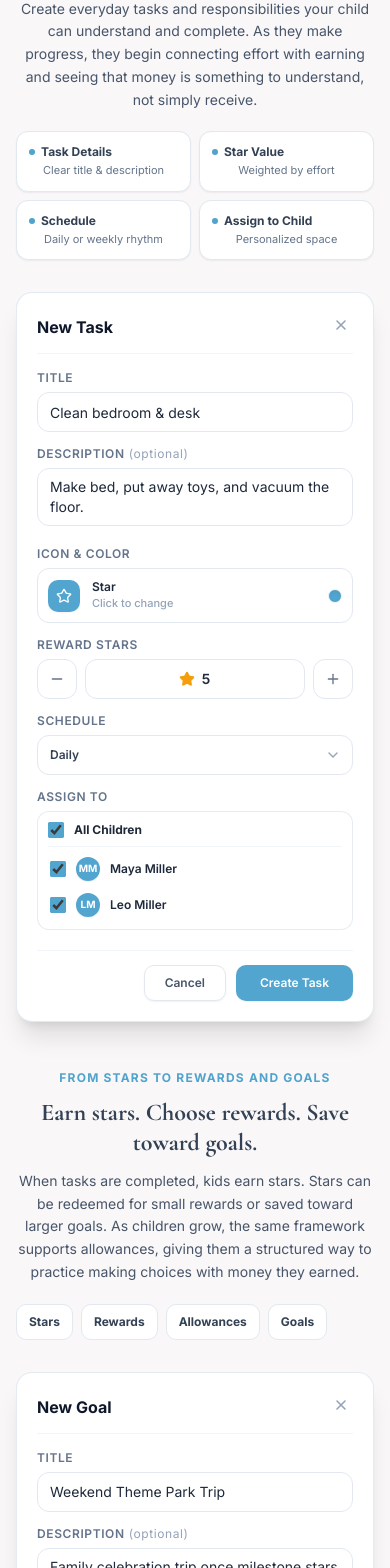
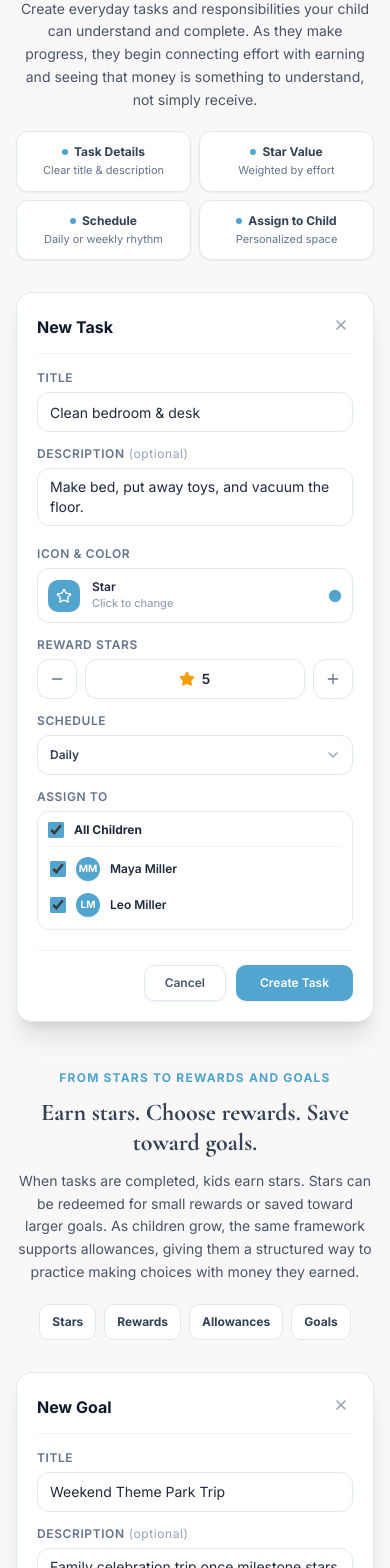
Before and after one commit to Ruhan-AI/1stsavvy, a Next.js app: page /family in a window 390 px wide. Shown: the part 1220-2788 px from the top of the page. Built offline with nearby package versions, Linux system fonts and the light colour scheme.

Commit message:
fix(family): center align callout cards and feature pills

```diff
--- a/src/app/(marketing)/family/page.tsx
+++ b/src/app/(marketing)/family/page.tsx
@@ -107,12 +107,17 @@ export default function FamilyPage() {
                 { label: 'Schedule', desc: 'Daily or weekly rhythm' },
                 { label: 'Assign to Child', desc: 'Personalized space' },
               ].map((callout, idx) => (
-                <div key={idx} className="min-w-0 p-3 sm:p-4 rounded-xl bg-white dark:bg-slate-800 border border-slate-200 dark:border-slate-700 shadow-xs">
-                  <div className="font-bold text-xs sm:text-sm text-brand-navy dark:text-white flex items-center gap-1.5">
+                <div
+                  key={idx}
+                  className="min-w-0 p-3 sm:p-4 rounded-xl bg-white dark:bg-slate-800 border border-slate-200 dark:border-slate-700 shadow-xs flex flex-col items-center justify-center text-center"
+                >
+                  <div className="font-bold text-xs sm:text-sm text-brand-navy dark:text-white flex items-center justify-center gap-1.5">
                     <span className="w-1.5 h-1.5 shrink-0 rounded-full bg-brand-sky" />
                     <span className="min-w-0">{callout.label}</span>
                   </div>
-                  <div className="text-[11px] sm:text-xs text-slate-500 dark:text-slate-400 mt-0.5">{callout.desc}</div>
+                  <div className="text-[11px] sm:text-xs text-slate-500 dark:text-slate-400 mt-0.5 text-center">
+                    {callout.desc}
+                  </div>
                 </div>
               ))}
             </div>
@@ -136,9 +141,12 @@ export default function FamilyPage() {
             <p className="text-slate-600 dark:text-slate-300 text-sm sm:text-base leading-relaxed">
               When tasks are completed, kids earn stars. Stars can be redeemed for small rewards or saved toward larger goals. As children grow, the same framework supports allowances, giving them a structured way to practice making choices with money they earned.
             </p>
-            <div className="flex flex-wrap gap-2 pt-2">
+            <div className="flex flex-wrap items-center justify-center gap-2 pt-2">
               {['Stars', 'Rewards', 'Allowances', 'Goals'].map((label) => (
-                <span key={label} className="inline-flex items-center min-h-[36px] px-3 sm:px-3.5 rounded-lg bg-white dark:bg-slate-800 border border-slate-200 dark:border-slate-700 text-xs font-bold text-brand-navy dark:text-slate-200 whitespace-nowrap">
+                <span
+                  key={label}
+                  className="inline-flex items-center min-h-[36px] px-3 sm:px-3.5 rounded-lg bg-white dark:bg-slate-800 border border-slate-200 dark:border-slate-700 text-xs font-bold text-brand-navy dark:text-slate-200 whitespace-nowrap"
+                >
                   {label}
                 </span>
               ))}
@@ -164,7 +172,7 @@ export default function FamilyPage() {
             <p className="text-slate-600 dark:text-slate-300 text-sm sm:text-base leading-relaxed">
               Kids see what they need to see: their tasks, their stars, their rewards, and their goals. Parents manage the system, approve tasks, set allowances, and keep full visibility into the family environment without giving children access to adult finances.
             </p>
-            <div className="p-3 sm:p-4 rounded-xl bg-slate-50 dark:bg-slate-800/80 border border-slate-200 dark:border-slate-700 flex items-start sm:items-center gap-3">
+            <div className="p-3 sm:p-4 rounded-xl bg-slate-50 dark:bg-slate-800/80 border border-slate-200 dark:border-slate-700 flex items-center justify-center gap-3 text-center">
               <ShieldCheck className="w-5 h-5 shrink-0 text-emerald-600" />
               <div className="min-w-0 text-xs sm:text-sm text-slate-700 dark:text-slate-300 font-medium">
                 PIN-protected or password-protected child spaces with isolated parent controls.
```
